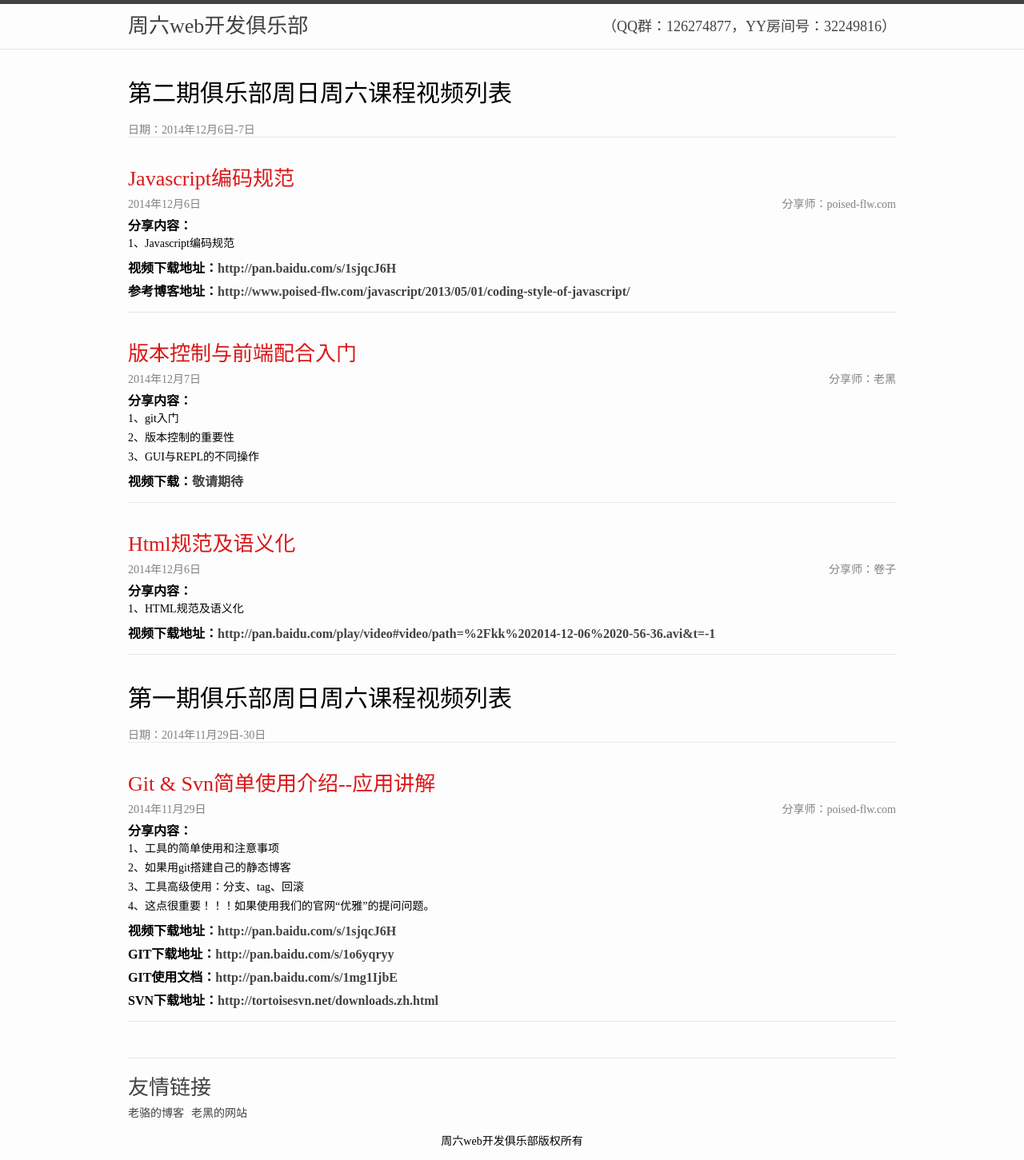
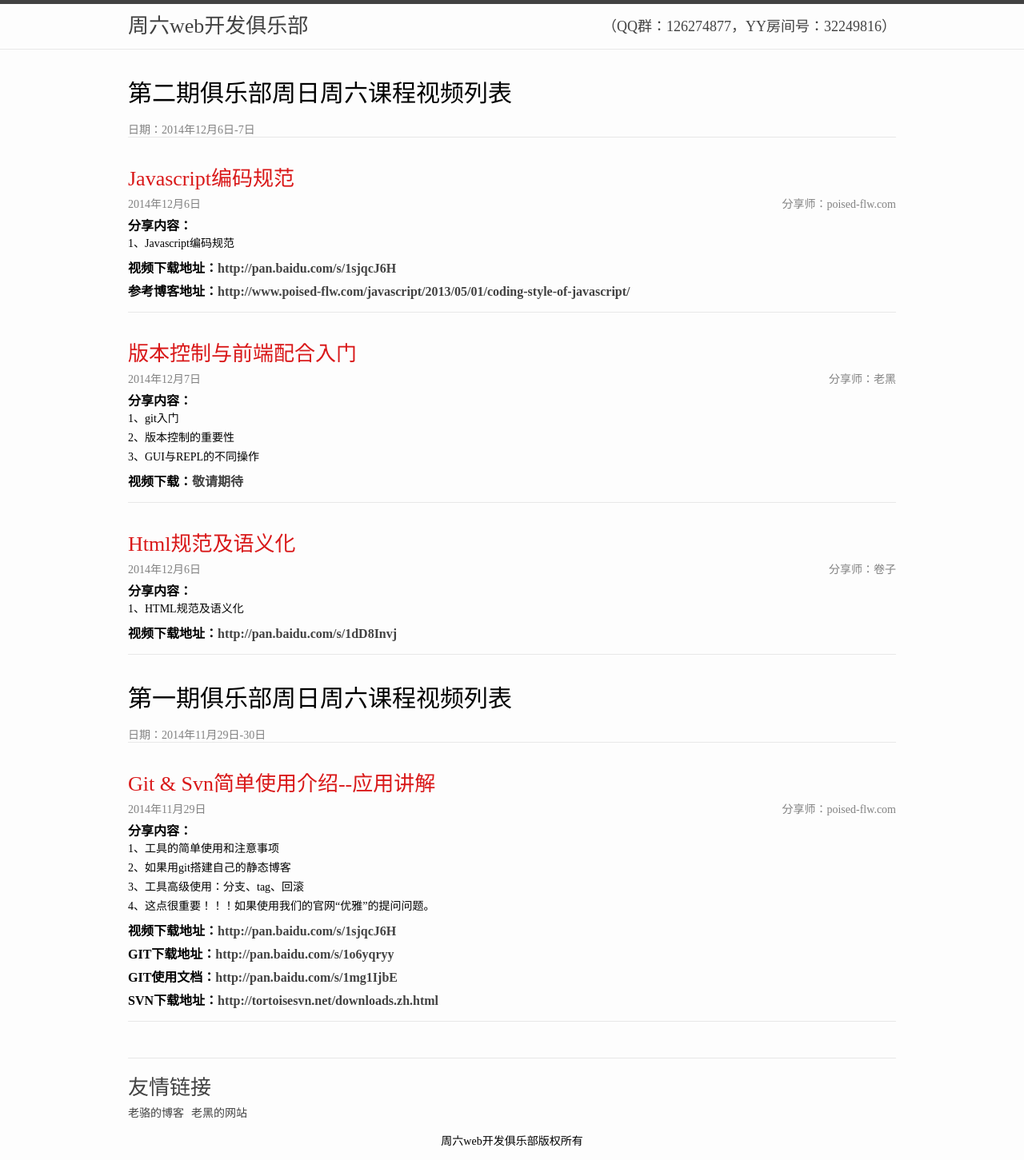
Before and after one commit to satWeb/satWeb.github.io, a Jekyll site: the page built from lessons.html, in a window 1280 px wide. Shown: the whole page at 80% size. Built offline with Jekyll 4.4.1, drawn with Linux system fonts in a browser that asks for light colours; Markdown is read by kramdown in place of the engine named in the settings; comment, search, counter and statistics services are not loaded.

Commit message:
Update lessons.html

```diff
--- a/lessons.html
+++ b/lessons.html
@@ -49,7 +49,7 @@ title: 周六web前端开发俱乐部课程列表
                 <div class="detail">
                     <strong>分享内容：</strong>
                     <p>1、HTML规范及语义化</p>
-                <div class="download">视频下载地址：<a href="http://pan.baidu.com/play/video#video/path=%2Fkk%202014-12-06%2020-56-36.avi&t=-1">http://pan.baidu.com/play/video#video/path=%2Fkk%202014-12-06%2020-56-36.avi&t=-1</a></div>
+                <div class="download">视频下载地址：<a href="http://pan.baidu.com/s/1dD8Invj">http://pan.baidu.com/s/1dD8Invj</a></div>
 
             </div>
         </div>
```
